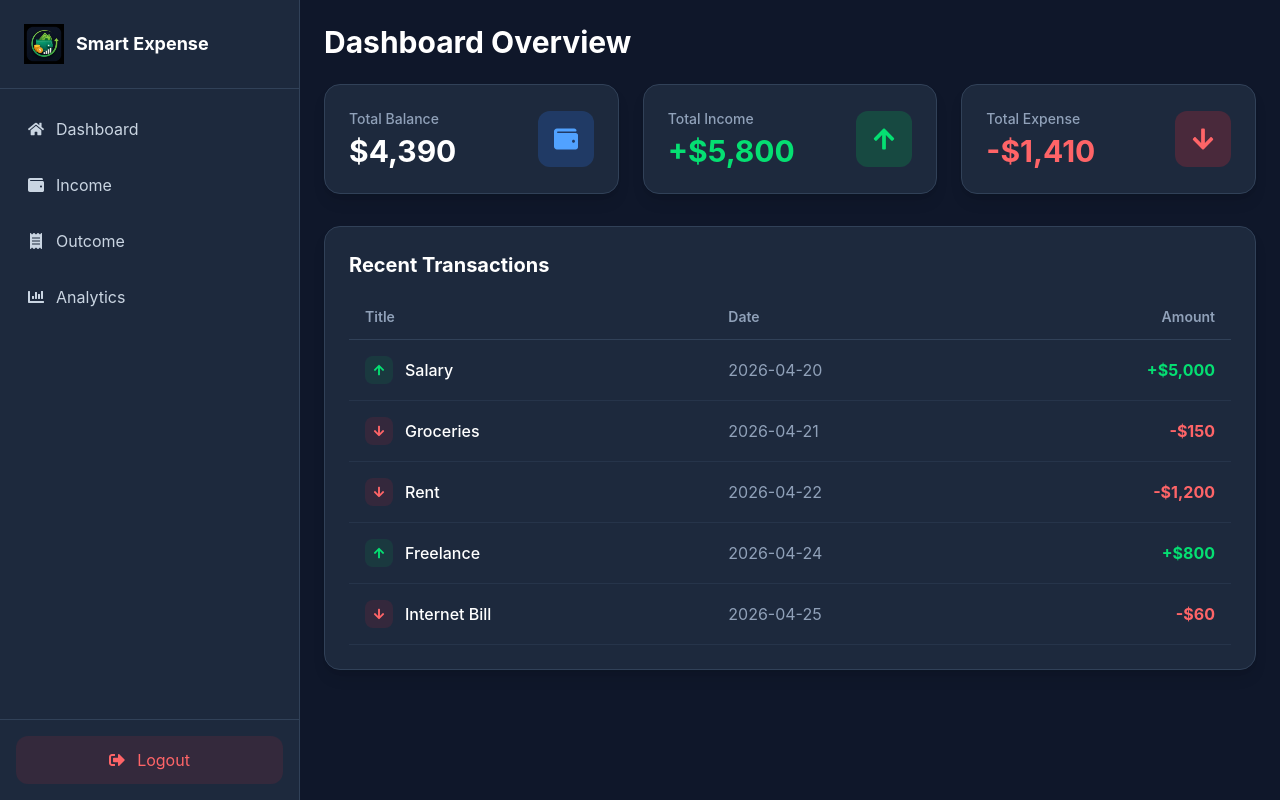
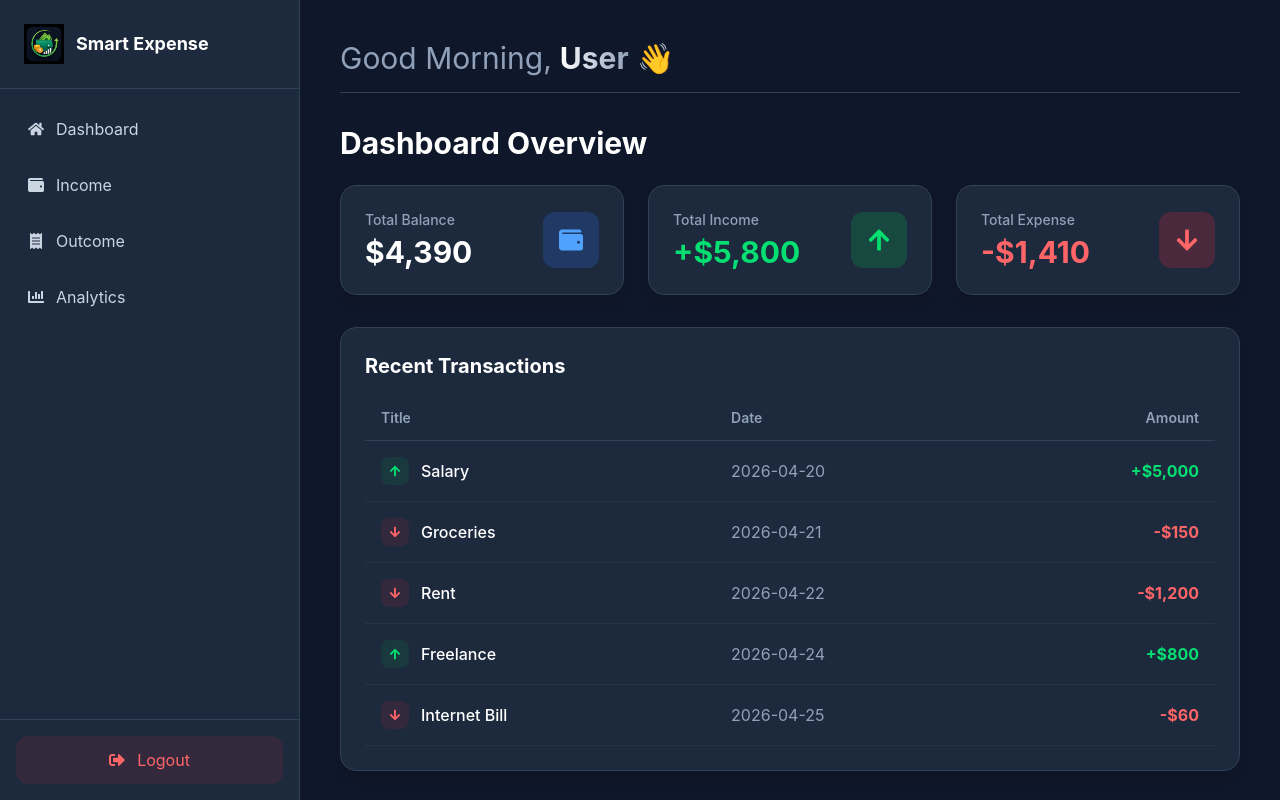
Before and after one commit to Shavidu-Keshan/smart-expense-tracker, a React (Vite) app in the folder smart-expense-tracker/: page / in a window 1280 px wide. Built offline with nearby package versions, Linux system fonts and the light colour scheme.

Commit message:
Build expense tracker header💥

```diff
--- a/package.json
+++ /dev/null
@@ -1,5 +0,0 @@
-{
-  "dependencies": {
-    "recharts": "^3.8.1"
-  }
-}
--- a/smart-expense-tracker/src/pages/home.jsx
+++ b/smart-expense-tracker/src/pages/home.jsx
@@ -25,6 +25,19 @@ export default function Home() {
   function handleLogout() {
     navigate("/login");
   }
+
+  const getGreeting = () => {
+    const options = { timeZone: 'Asia/Colombo', hour: 'numeric', hour12: false };
+    const formatter = new Intl.DateTimeFormat([], options);
+    // Extract hour as number
+    const hour = parseInt(formatter.format(new Date()), 10);
+
+    if (hour < 12) return 'Good Morning';
+    if (hour < 18) return 'Good Afternoon';
+    return 'Good Evening';
+  };
+
+  const userName = "User"; // Placeholder until user auth is connected
 
   return (
     <div className="min-h-screen bg-[#0f172a] text-white flex flex-col md:flex-row relative">
@@ -100,7 +113,18 @@ export default function Home() {
       </div>
 
       {/* CONTENT AREA (FIXED LIKE YOUR ADMIN STYLE) */}
-      <div className="flex-1 p-6">
+      <div className="flex-1 p-6 md:p-8 lg:p-10 overflow-y-auto h-screen">
+
+        {/* TOP HEADER GREETING */}
+        <header className="flex justify-between items-center mb-8 pb-4 border-b border-slate-700">
+          <div>
+            <h2 className="text-2xl md:text-3xl font-bold flex items-center gap-2">
+              <span className="text-slate-400 font-normal">{getGreeting()},</span>
+              <span className="bg-clip-text text-transparent bg-gradient-to-r from-white to-slate-400">{userName}</span>
+              <span className="inline-block hover:animate-bounce cursor-default">👋</span>
+            </h2>
+          </div>
+        </header>
 
         <Routes>
           <Route path="/" element={<Dashboard />} />
```
Also changed, not shown: 1 other file (tests, documents, lock files or other folders).
